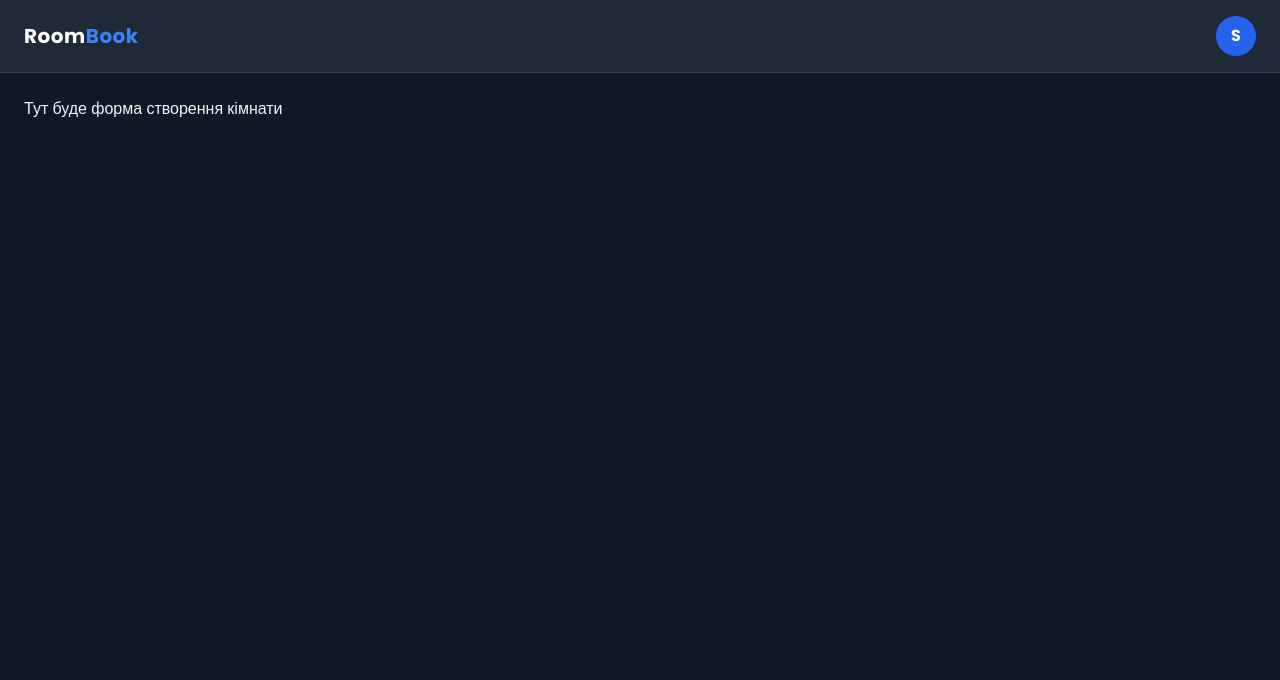
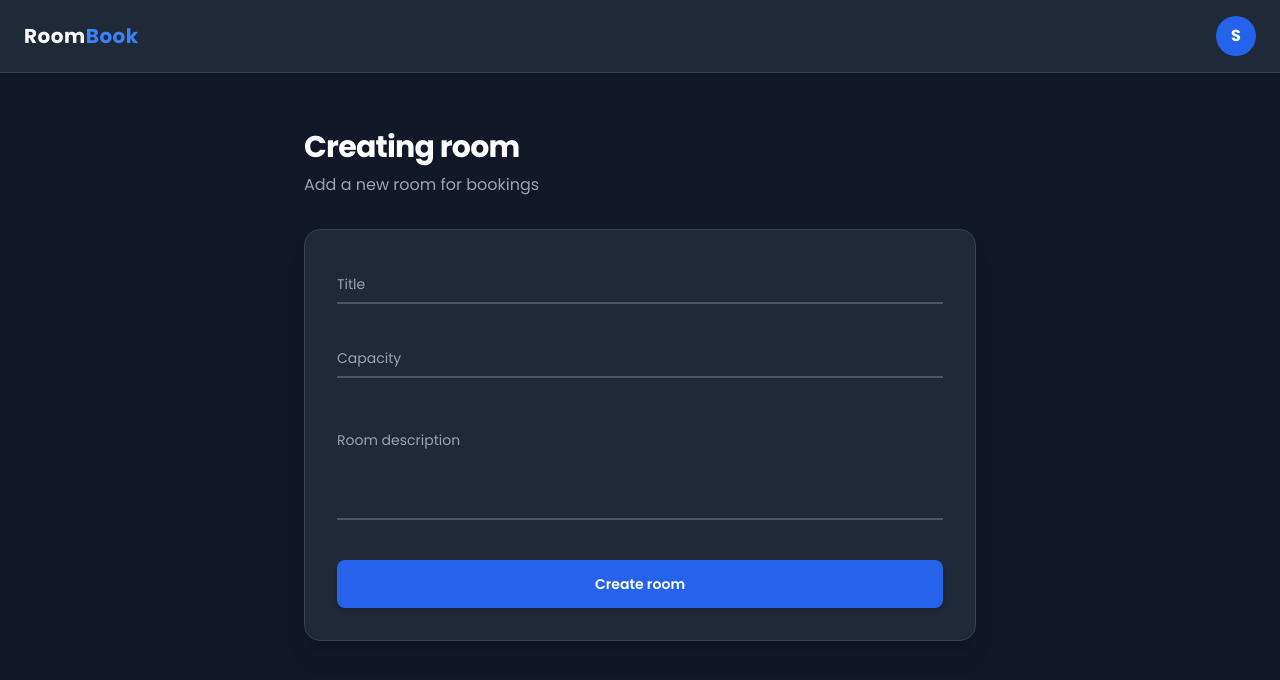
Before and after one commit to Skoulskiy/Meeting-Room-Booking-App, a React (Vite) app: page /#/create-room in a window 1280 px wide. Shown: the top 680 px of the page. Built offline with nearby package versions, Linux system fonts and the light colour scheme; no server answers; sample sign-in values are in the browser's storage.

Commit message:
feat: connect Firestore and implement room creation form

```diff
--- a/src/App.tsx
+++ b/src/App.tsx
@@ -12,6 +12,7 @@ import { Loader } from './components/Loader';
 import { Dashboard } from './pages/Dashboard';
 import { Authentication } from './pages/Authentication';
 import { Layout } from './components/Layout';
+import { CreateRoom } from './pages/CreateRoom';
 
 function App() {
   const dispatch = useAppDispatch();
@@ -20,7 +21,6 @@ function App() {
 
   useEffect(() => {
     const unsubscribe = onAuthStateChanged(auth, (firebaseUser) => {
-      console.log('Firebase User:', firebaseUser);
       if (firebaseUser) {
         dispatch(
           setUser({
@@ -51,7 +51,7 @@ function App() {
           />
 
           <Route path="/my-bookings" element={<div>Тут будуть мої бронювання</div>} />
-          <Route path="/create-room" element={<div>Тут буде форма створення кімнати</div>} />
+          <Route path="/create-room" element={<CreateRoom />} />
         </Route>
         <Route
           path='/auth'
--- a/src/components/Layout/Layout.tsx
+++ b/src/components/Layout/Layout.tsx
@@ -2,7 +2,7 @@ import { useState } from "react";
 import { useAppSelector } from "../../hooks/redux"
 import { signOut } from "firebase/auth";
 import { auth } from "../../services/firebase";
-import { NavLink, Outlet } from "react-router-dom";
+import { Navigate, NavLink, Outlet, useNavigate } from "react-router-dom";
 
 import { IoExit } from "react-icons/io5";
 
@@ -20,7 +20,9 @@ export const Layout : React.FC = ( ) => {
     }
   }
 
-  const initial = user?.name ? user.name[0] : 'U'
+  const initial = user?.name ? user.name[0] : 'U';
+
+  const navigate = useNavigate();
 
   return (
     <div className="min-h-screen bg-gray-900 text-gray-100 flex flex-col">
@@ -28,7 +30,7 @@ export const Layout : React.FC = ( ) => {
         bg-gray-800 border-b border-gray-700
         px-6 py-4 flex justify-between
         items-center relative z-20">
-          <div className="text-xl font-bold text-white tracking-wide">
+          <div className="text-xl font-bold text-white tracking-wide cursor-pointer" onClick={() => navigate('/', {replace: true})}>
             Room<span className="text-blue-500">Book</span>
           </div>
 
--- /dev/null
+++ b/src/pages/CreateRoom/CreateRoom.tsx
@@ -0,0 +1,110 @@
+import { useState } from "react";
+import { Input } from "../../components/Input/Input";
+
+import { collection, addDoc } from 'firebase/firestore';
+import { db } from "../../services/firebase";
+
+export const CreateRoom: React.FC = () => {
+  const [formData, setFormData] = useState({
+    name: '',
+    capacity: '',
+    description: ''
+  });
+
+  const handleChange = (event: React.ChangeEvent<HTMLInputElement | HTMLTextAreaElement>) => {
+    setFormData(prev => ({
+      ...prev,
+      [event.target.id]: event.target.value
+    }));
+  }
+
+  const handleSubmit = async (event: React.FormEvent) => {
+    event.preventDefault();
+
+    try {
+      await addDoc(collection(db, 'rooms'), { ...formData, capacity: parseInt(formData.capacity)});
+      alert('success');
+
+      setFormData({
+        name: '',
+        capacity: '',
+        description: ''
+      })
+    } catch(error) {
+      console.error("Помилка додавання документа: ", error);
+    }
+  }
+
+  return (
+    <div className="max-w-2xl mx-auto py-8">
+      <header className="mb-8">
+        <h1 className="text-3xl font-bold text-white tracking-tight">Creating room</h1>
+        <p className="mt-2 text-gray-400">Add a new room for bookings</p>
+      </header>
+
+      <form className="bg-gray-800 p-8 rounded-2xl shadow-xl border border-gray-700 flex flex-col gap-6" onSubmit={(event) => handleSubmit(event)}>
+
+        <Input
+          id="name"
+          label="Title"
+          onChange={handleChange}
+          value={formData.name}
+          required
+        />
+
+        <Input
+          id="capacity"
+          type="number"
+          min="1"
+          max="100"
+          label="Capacity"
+          onChange={handleChange}
+          value={formData.capacity}
+          required
+        />
+
+        <div className="relative z-0 w-full group mt-2">
+          <textarea
+            id="description"
+            value={formData.description}
+            onChange={handleChange}
+            placeholder=" "
+            rows={4}
+            className="
+              peer block w-full appearance-none border-0 border-b-2
+              border-gray-600 bg-transparent px-0 py-2.5 text-sm
+              text-white focus:border-blue-500 focus:outline-none
+              focus:ring-0 transition-colors resize-none
+            "
+            required
+          />
+          <label
+            htmlFor="description"
+            className="
+              pointer-events-none absolute top-3 z-10
+              origin-[0] -translate-y-6 scale-75
+              transform text-sm text-gray-400 duration-300
+              peer-placeholder-shown:translate-y-0 peer-placeholder-shown:scale-100
+              peer-focus:-translate-y-6 peer-focus:scale-75
+              peer-focus:text-blue-500 peer-focus:font-medium
+            "
+          >
+            Room description
+          </label>
+        </div>
+
+        <button
+          type="submit"
+          className="
+            mt-4 w-full rounded-lg bg-blue-600
+            p-3.5 text-sm font-semibold text-white
+            shadow-md hover:bg-blue-500 active:scale-[0.98]
+            transition-all focus:ring-4 focus:ring-blue-500/30
+          "
+        >
+          Create room
+        </button>
+      </form>
+    </div>
+  )
+};
--- /dev/null
+++ b/src/pages/CreateRoom/index.ts
@@ -0,0 +1 @@
+export { CreateRoom } from './CreateRoom';
--- a/src/store/slices/authSlice.ts
+++ b/src/store/slices/authSlice.ts
@@ -22,7 +22,6 @@ const authSlice = createSlice({
   initialState,
   reducers: {
     setUser: (state, action: PayloadAction<User | null>) => {
-      console.log('REDUX PAYLOAD:', action.payload);
 
       if (action.payload) {
         state.user = action.payload;
--- a/src/styles/global.css
+++ b/src/styles/global.css
@@ -16,3 +16,13 @@
     transition: background-color 5000s ease-in-out 0s;
   }
 }
+
+input[type='number']::-webkit-inner-spin-button,
+input[type='number']::-webkit-outer-spin-button {
+  -webkit-appearance: none;
+  margin: 0;
+}
+
+input[type='number'] {
+  -moz-appearance: textfield; /* Для Firefox */
+}
```
Also changed, not shown: src/pages/Authentication/Authentication.tsx (line endings or trailing spaces).
